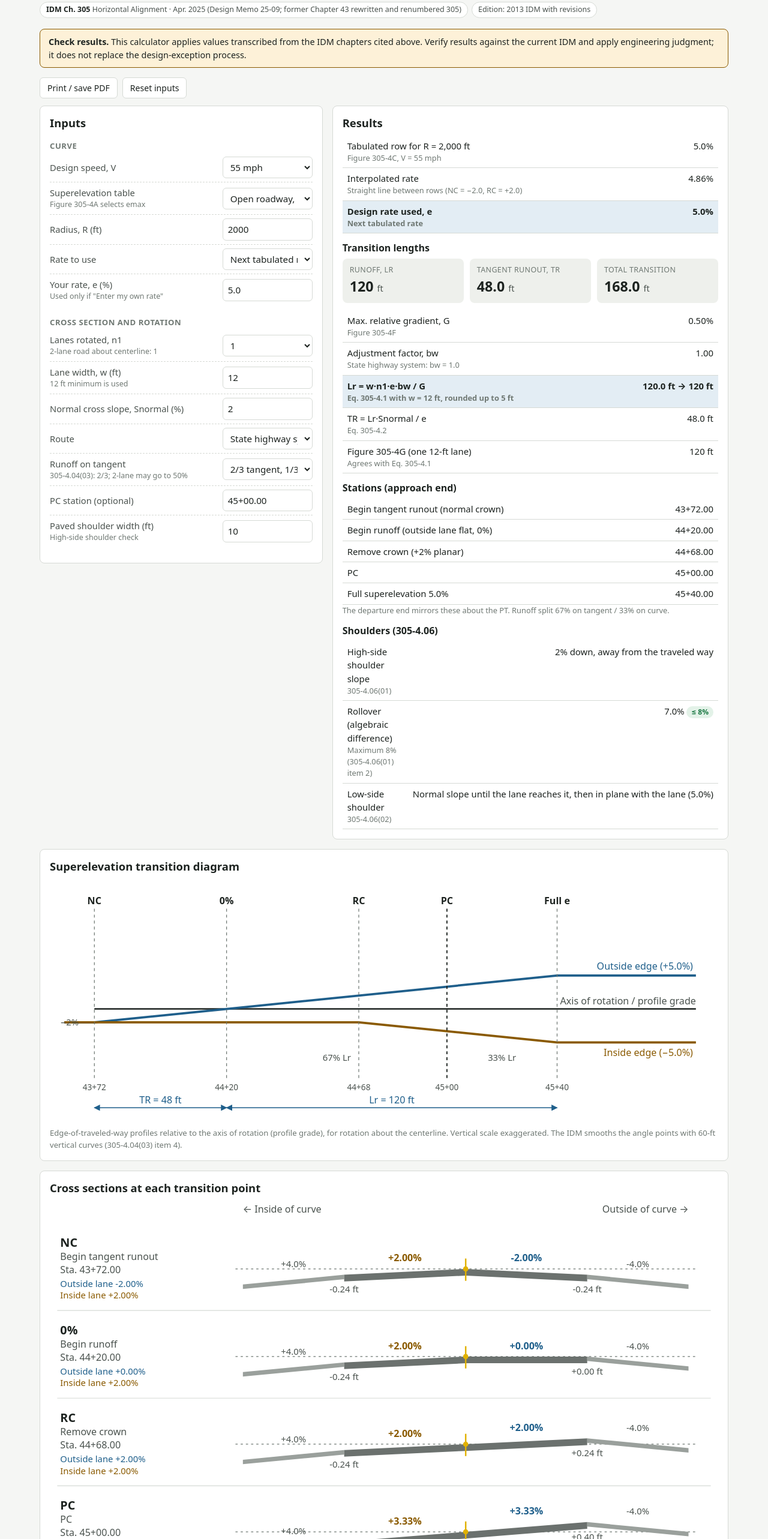
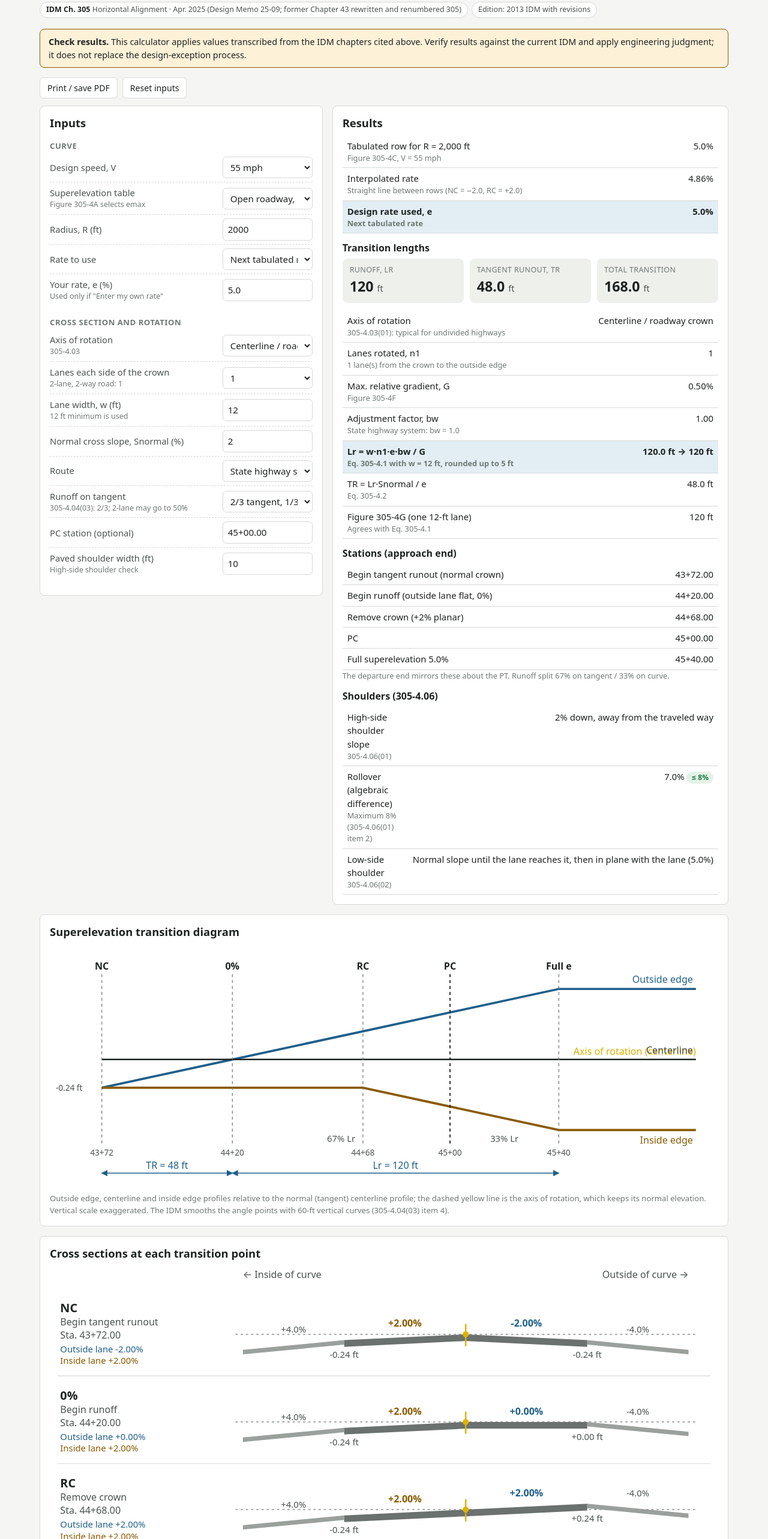
Before and after one commit to rizzocalvin/INDOT-Calcs, a plain HTML site: page alignment/superelevation.html in a window 1280 px wide. Shown: the part 235-2800 px from the top of the page at 60% size. Drawn offline with Linux system fonts and the light colour scheme.

Commit message:
Add axis-of-rotation option to the superelevation calculator
Users can now rotate about the centerline, the inside edge, or the
outside edge of the traveled way (IDM 305-4.03). Edge rotation uses
n1 = all lanes in Eq. 305-4.1, so runoff and tangent runout lengthen.
The transition diagram now plots outside-edge, centerline and
inside-edge profiles against the normal centerline profile, and the
cross sections and table show centerline elevations with the axis
held at its normal-crown elevation. Adds IDM guidance on axis choice
for divided highways. bw now uses the last Figure 305-4F factor for
more than 3.5 lanes rotated.

Co-Authored-By: Claude Opus 5.5 <noreply@anthropic.com>

```diff
--- a/alignment/superelevation.html
+++ b/alignment/superelevation.html
@@ -29,8 +29,14 @@
         <div class="field"><label for="euser">Your rate, e (%)<small>Used only if "Enter my own rate"</small></label><input id="euser" type="number" step="0.1" value="5.0"></div>
       </fieldset>
       <fieldset><legend>Cross section and rotation</legend>
-        <div class="field"><label for="n1">Lanes rotated, n1<small>2-lane road about centerline: 1</small></label>
-          <select id="n1"><option>1</option><option>1.5</option><option>2</option><option>2.5</option><option>3</option><option>3.5</option></select></div>
+        <div class="field"><label for="axis">Axis of rotation<small>305-4.03</small></label>
+          <select id="axis">
+            <option value="cl" selected>Centerline / roadway crown</option>
+            <option value="in">Inside edge of traveled way</option>
+            <option value="out">Outside edge of traveled way</option>
+          </select></div>
+        <div class="field"><label for="nl">Lanes each side of the crown<small>2-lane, 2-way road: 1</small></label>
+          <select id="nl"><option selected>1</option><option>2</option><option>3</option></select></div>
         <div class="field"><label for="w">Lane width, w (ft)<small>12 ft minimum is used</small></label><input id="w" type="number" step="0.5" value="12"></div>
         <div class="field"><label for="sn">Normal cross slope, Snormal (%)</label><input id="sn" type="number" step="0.1" value="2"></div>
         <div class="field"><label for="sys">Route</label>
@@ -50,13 +56,13 @@
   <section class="card diagram">
     <h2>Superelevation transition diagram</h2>
     <svg id="dia" aria-label="Superelevation transition diagram"></svg>
-    <div class="cap">Edge-of-traveled-way profiles relative to the axis of rotation (profile grade), for rotation about the centerline. Vertical scale exaggerated. The IDM smooths the angle points with 60-ft vertical curves (305-4.04(03) item 4).</div>
+    <div class="cap">Outside edge, centerline and inside edge profiles relative to the normal (tangent) centerline profile; the dashed yellow line is the axis of rotation, which keeps its normal elevation. Vertical scale exaggerated. The IDM smooths the angle points with 60-ft vertical curves (305-4.04(03) item 4).</div>
   </section>
 
   <section class="card diagram">
     <h2>Cross sections at each transition point</h2>
     <svg id="xs" aria-label="Superelevation cross sections at transition points"></svg>
-    <div class="cap">Sections rotated about the centerline (profile grade, yellow dot), drawn with the inside of the curve on the left regardless of curve direction. Slopes are positive when the surface falls toward the inside of the curve. Vertical scale exaggerated.</div>
+    <div class="cap">Sections rotated about the selected axis (yellow marker), drawn with the inside of the curve on the left regardless of curve direction. The dashed line is the normal (tangent) centerline profile. Slopes are positive when the surface falls toward the inside of the curve. Vertical scale exaggerated.</div>
     <div id="xsTable" style="margin-top:12px"></div>
   </section>
 
@@ -65,6 +71,10 @@
     <h3>Design superelevation rate (305-4.01, 305-4.02)</h3>
     <p>Open-roadway conditions (V ≥ 50 mph, rural and high-speed urban) use AASHTO Method 5 and Figures 305-4B/C/D for emax = 4, 6 or 8%. Low-speed urban streets (V ≤ 45 mph, except interchange ramps) use AASHTO Method 2 and Figure 305-4E. Each table lists the minimum radius for each rate; for a radius between rows the next higher rate is the conservative choice, or interpolate (the IDM examples 305-4.1 to 4.3 interpolate in Figure 305-4E). NC = normal crown (−2.0%); RC = remove adverse crown (+2.0%, planar at the normal cross slope).</p>
     <p>Consider a design speed 5 mph higher (grade 3 to 5%) or 10 mph higher (grade over 5%) for the minimum radius at the bottom of a downgrade, and up to 10 mph higher at the end of a long tangent (305-4.01(03)).</p>
+    <h3>Axis of rotation (305-4.03)</h3>
+    <p>Undivided highways are generally rotated about the centerline or roadway crown, which gives the least elevation difference between the pavement edges and their normal profiles. Rotating about the inside or outside edge of the traveled way is acceptable to meet field conditions such as curb drainage or roadside development. On a two-lane road with an auxiliary lane, rotate about the centerline of the two through lanes.</p>
+    <p>When rotating about an edge, the whole traveled way rotates as a plane once the adverse crown is removed, so n1 in Equation 305-4.1 is the total number of lanes (twice the lanes on each side), and the runoff and tangent runout are correspondingly longer. The page keeps the axis at its normal-crown elevation; the centerline rises (inside-edge rotation) or drops (outside-edge rotation) relative to its normal profile.</p>
+    <p>Divided highways (305-4.03(02)): medians under 15 ft rotate about the centerline of the whole section; medians 15 to 60 ft rotate each roadway about its median edge; medians of 60 ft or more may use the centerline or crown of each roadway or the median edge; with concrete median barrier, rotate about the barrier edges. For a one-way roadway crowned at its own centerline and rotated about the median edge, use "inside edge" for the roadway on the inside of the curve and "outside edge" for the roadway on the outside. Where the cross slope is not constant across the lanes (e.g., a crowned section rotated about the median edge), Equation 305-4.1 can overstate the runoff and the IDM calls for incremental calculations (305-4.04(01) item 2; Equation 305-4.3 for tangent runout).</p>
     <h3>Superelevation runoff (305-4.04(01))</h3>
     <div class="eq">Lr = (w · n1 · e · bw) / G &nbsp;&nbsp; (Equation 305-4.1), rounded up to the next 5 ft</div>
     <ul>
@@ -96,7 +106,10 @@
 
   function compute() {
     var V = U.num("V"), kind = U.str("kind"), R = U.num("R"), choice = U.str("echoice");
-    var n1 = Number(U.str("n1")), w = U.num("w"), sn = U.num("sn"), state = U.str("sys") === "state";
+    var axis = U.str("axis"), nl = Number(U.str("nl")) || 1;
+    // lanes between the axis and the farthest edge, rotated as a plane (Eq. 305-4.1 n1)
+    var n1 = axis === "cl" ? nl : 2 * nl;
+    var w = U.num("w"), sn = U.num("sn"), state = U.str("sys") === "state";
     var dist = Number(U.str("dist")), pc = C.parseStation(U.str("pc")), shw = U.num("shw");
     var t = C.superTable(kind), out = "";
     var de = C.designE(kind, V, R);
@@ -140,7 +153,10 @@
     var tblAdj = tbl !== null ? tbl * Math.max(12, w) / 12 * n1 * bw : null;
     out += "<h3 style='margin-top:14px'>Transition lengths</h3>";
     out += U.stats([["Runoff, Lr", U.fmt(Lr, 0), "ft"], ["Tangent runout, TR", U.fmt(TR, 1), "ft"], ["Total transition", U.fmt(Lr + TR, 1), "ft"]]);
+    var axisTxt = { cl: "Centerline / roadway crown", "in": "Inside edge of traveled way", out: "Outside edge of traveled way" }[axis];
     var r2 = [
+      ["Axis of rotation", axisTxt, axis === "cl" ? "305-4.03(01): typical for undivided highways" : "305-4.03(01): acceptable to meet field conditions (e.g., curb drainage, roadside development)"],
+      ["Lanes rotated, n1", String(n1), axis === "cl" ? nl + " lane(s) from the crown to the outside edge" : "All " + n1 + " lanes rotate as a plane about the " + (axis === "in" ? "inside" : "outside") + " edge"],
       ["Max. relative gradient, G", G.toFixed(2) + "%", "Figure 305-4F"],
       ["Adjustment factor, bw", bw.toFixed(2), state ? "State highway system: bw = 1.0" : "Figure 305-4F, off-system / restricted"],
       ["Lr = w·n1·e·bw / G", U.fmt(ro.raw, 1) + " ft → " + Lr + " ft", "Eq. 305-4.1 with w = " + ro.w + " ft, rounded up to 5 ft", "gov"],
@@ -176,13 +192,31 @@
       ]);
     }
     U.$("results").innerHTML = out;
-    draw({ e: e, sn: sn, Lr: Lr, TR: TR, dist: dist, w: Math.max(12, w) * n1, pc: pc, lw: isFinite(w) && w > 0 ? w : 12, nl: Math.max(1, Math.round(n1)), shw: isFinite(shw) ? shw : 0 });
+    if (axis !== "cl") out += U.msg("info", "Rotating about the " + (axis === "in" ? "inside" : "outside") + " edge doubles the rotated width, so Lr and TR are longer than for centerline rotation, and the centerline profile " + (axis === "in" ? "rises above" : "drops below") + " the profile grade through the transition. Edge and centerline elevations are shown below relative to the normal (tangent) centerline profile.");
+    draw({ e: e, sn: sn, Lr: Lr, TR: TR, dist: dist, pc: pc, lw: isFinite(w) && w > 0 ? w : 12, nl: nl, axis: axis, shw: isFinite(shw) ? shw : 0 });
   }
 
   /*
-   * Cross sections at each transition point, rotation about the centerline.
+   * Cross sections at each transition point.
    * Slope convention: + = falls toward the inside of the curve.
+   * Elevations (ft) are relative to the normal (tangent) centerline profile.
+   * The axis of rotation keeps its normal-crown elevation throughout:
+   *   centerline: 0; inside or outside edge: -Snormal x (lanes x width).
    */
+  function elevs(so, si, p) {
+    var Wl = p.lw * p.nl;
+    var b = { cl: 0, out: so * Wl / 100, "in": -si * Wl / 100 };
+    var fixEdge = -p.sn * Wl / 100;
+    var shift = p.axis === "in" ? fixEdge - b["in"] : p.axis === "out" ? fixEdge - b.out : 0;
+    return { cl: b.cl + shift, out: b.out + shift, "in": b["in"] + shift };
+  }
+  function slopeOutAt(d, p) {
+    if (d <= 0) return -p.sn;
+    if (d <= p.TR) return -p.sn + p.sn * d / p.TR;
+    if (d <= p.TR + p.Lr) return p.e * (d - p.TR) / p.Lr;
+    return p.e;
+  }
+
   function sectionPoints(p) {
     var Wl = p.lw * p.nl;
     var pts = [
@@ -208,8 +242,8 @@
         q.shi = Math.max(shNormal, q.si);
       }
       q.roll = q.sho === null ? null : q.so - q.sho;
-      q.eOut = q.so * Wl / 100;
-      q.eIn = -q.si * Wl / 100;
+      var ev = elevs(q.so, q.si, p);
+      q.eCL = ev.cl; q.eOut = ev.out; q.eIn = ev["in"];
       q.eShOut = q.sho === null ? q.eOut : q.eOut + q.sho * p.shw / 100;
       q.eShIn = q.shi === null ? q.eIn : q.eIn - q.shi * p.shw / 100;
       if (isFinite(p.pc)) q.sta = p.pc - p.dist * p.Lr - p.TR + q.d;
@@ -234,7 +268,8 @@
     var Wl = p.lw * p.nl, half = Wl + p.shw;
     var cx = 560, sx = (W - cx - 40) / Math.max(half, 1) ;
     var maxRel = 0;
-    pts.forEach(function (q) { maxRel = Math.max(maxRel, Math.abs(q.eShOut), Math.abs(q.eShIn), Math.abs(q.eOut), Math.abs(q.eIn)); });
+    pts.forEach(function (q) { maxRel = Math.max(maxRel, Math.abs(q.eShOut), Math.abs(q.eShIn), Math.abs(q.eOut), Math.abs(q.eIn), Math.abs(q.eCL)); });
+    var axOff = p.axis === "in" ? -Wl : p.axis === "out" ? Wl : 0;
     var vs = Math.min(40, 36 / Math.max(maxRel, 0.3)); // px per ft (vertical exaggeration)
     U.text(svg, cx - half * sx, 16, "← Inside of curve", { size: 12 });
     U.text(svg, cx + half * sx, 16, "Outside of curve →", { anchor: "end", size: 12 });
@@ -255,18 +290,24 @@
         U.el(svg, "polygon", { points: [X(-Wl), Y(q.eIn), X(-half), Y(q.eShIn), X(-half), Y(q.eShIn) + 6, X(-Wl), Y(q.eIn) + 6].join(" "), fill: "var(--road-2)" });
       }
       // lanes: outside half and inside half (planar within each half)
-      U.el(svg, "polygon", { points: [X(0), Y(0), X(Wl), Y(q.eOut), X(Wl), Y(q.eOut) + 9, X(0), Y(0) + 9].join(" "), fill: "var(--road)" });
-      U.el(svg, "polygon", { points: [X(-Wl), Y(q.eIn), X(0), Y(0), X(0), Y(0) + 9, X(-Wl), Y(q.eIn) + 9].join(" "), fill: "var(--road)" });
+      var yc = Y(q.eCL);
+      U.el(svg, "polygon", { points: [X(0), yc, X(Wl), Y(q.eOut), X(Wl), Y(q.eOut) + 9, X(0), yc + 9].join(" "), fill: "var(--road)" });
+      U.el(svg, "polygon", { points: [X(-Wl), Y(q.eIn), X(0), yc, X(0), yc + 9, X(-Wl), Y(q.eIn) + 9].join(" "), fill: "var(--road)" });
       for (var k = 1; k < p.nl; k++) {
-        U.line(svg, X(k * p.lw), Y(q.eOut * k / p.nl) - 1, X(k * p.lw), Y(q.eOut * k / p.nl) + 4, "var(--surface)", 2);
-        U.line(svg, X(-k * p.lw), Y(q.eIn * k / p.nl) - 1, X(-k * p.lw), Y(q.eIn * k / p.nl) + 4, "var(--surface)", 2);
+        var yo = q.eCL + (q.eOut - q.eCL) * k / p.nl, yi = q.eCL + (q.eIn - q.eCL) * k / p.nl;
+        U.line(svg, X(k * p.lw), Y(yo) - 1, X(k * p.lw), Y(yo) + 4, "var(--surface)", 2);
+        U.line(svg, X(-k * p.lw), Y(yi) - 1, X(-k * p.lw), Y(yi) + 4, "var(--surface)", 2);
       }
-      // axis of rotation
-      U.line(svg, X(0), Y(0) - 14, X(0), Y(0) + 16, "var(--mark)", 2);
-      U.el(svg, "circle", { cx: X(0), cy: Y(0), r: 3.5, fill: "var(--mark)" });
+      // centerline tick
+      U.line(svg, X(0), yc - 6, X(0), yc + 12, "var(--ink-3)", 1.5);
+      // axis of rotation (holds its normal-crown elevation)
+      var ya = axOff === 0 ? yc : Y(axOff < 0 ? q.eIn : q.eOut);
+      U.line(svg, X(axOff), ya - 14, X(axOff), ya + 16, "var(--mark)", 2);
+      U.el(svg, "circle", { cx: X(axOff), cy: ya, r: 4, fill: "var(--mark)" });
       // slope labels
-      U.text(svg, X(Wl / 2), Math.min(Y(0), Y(q.eOut)) - 10, (q.so >= 0 ? "+" : "") + q.so.toFixed(2) + "%", { anchor: "middle", size: 12, fill: "var(--accent)", cls: "t-strong" });
-      U.text(svg, X(-Wl / 2), Math.min(Y(0), Y(q.eIn)) - 10, (q.si >= 0 ? "+" : "") + q.si.toFixed(2) + "%", { anchor: "middle", size: 12, fill: "var(--warn)", cls: "t-strong" });
+      U.text(svg, X(Wl / 2), Math.min(yc, Y(q.eOut)) - 10, (q.so >= 0 ? "+" : "") + q.so.toFixed(2) + "%", { anchor: "middle", size: 12, fill: "var(--accent)", cls: "t-strong" });
+      U.text(svg, X(-Wl / 2), Math.min(yc, Y(q.eIn)) - 10, (q.si >= 0 ? "+" : "") + q.si.toFixed(2) + "%", { anchor: "middle", size: 12, fill: "var(--warn)", cls: "t-strong" });
+      if (p.axis !== "cl") U.text(svg, X(0), yc + 26, "CL " + (q.eCL >= 0 ? "+" : "") + q.eCL.toFixed(2) + " ft", { anchor: "middle", size: 11 });
       if (p.shw > 0 && q.sho !== null) {
         U.text(svg, X(Wl + p.shw / 2), Math.min(Y(q.eOut), Y(q.eShOut)) - 10, (q.sho >= 0 ? "+" : "") + q.sho.toFixed(1) + "%", { anchor: "middle", size: 11, fill: q.roll > 8 + 1e-9 ? "var(--fail)" : "var(--ink-2)" });
         U.text(svg, X(-Wl - p.shw / 2), Math.min(Y(q.eIn), Y(q.eShIn)) - 10, (q.shi >= 0 ? "+" : "") + q.shi.toFixed(1) + "%", { anchor: "middle", size: 11 });
@@ -277,10 +318,12 @@
     });
     var rows = pts.map(function (q) {
       var roll = q.roll === null ? "--" : U.fmt(q.roll, 1) + "%" + (q.roll > 8 + 1e-9 ? ' <span class="badge fail">&gt; 8%</span>' : "");
-      return { cls: q.tag === "PC" ? "gov" : "", cells: [q.tag + " — " + q.name, q.sta !== undefined ? C.formatStation(q.sta) : "--", slopeTxt(q.so), slopeTxt(q.si), (q.eOut >= 0 ? "+" : "") + q.eOut.toFixed(3), (q.eIn >= 0 ? "+" : "") + q.eIn.toFixed(3), p.shw > 0 ? slopeTxt(q.sho) : "--", roll] };
+      var sg = function (v) { return (v >= 0 ? "+" : "") + v.toFixed(3); };
+      return { cls: q.tag === "PC" ? "gov" : "", cells: [q.tag + " — " + q.name, q.sta !== undefined ? C.formatStation(q.sta) : "--", slopeTxt(q.so), slopeTxt(q.si), sg(q.eOut), sg(q.eCL), sg(q.eIn), p.shw > 0 ? slopeTxt(q.sho) : "--", roll] };
     });
-    box.innerHTML = U.table(["Point", "Station", "Outside lanes", "Inside lanes", "Outside edge (ft)", "Inside edge (ft)", "High-side shoulder", "Rollover"], rows, 4) +
-      '<p class="cap" style="font-size:.82rem;color:var(--ink-3);margin-top:8px">Edge elevations are relative to the profile grade at the centerline (axis of rotation) for ' + p.nl + " lane(s) of " + p.lw + " ft each side" + (p.shw > 0 ? "; shoulders " + p.shw + " ft" : "") + ". " +
+    var axisWord = p.axis === "cl" ? "the centerline" : p.axis === "in" ? "the inside edge of traveled way" : "the outside edge of traveled way";
+    box.innerHTML = U.table(["Point", "Station", "Outside lanes", "Inside lanes", "Outside edge (ft)", "Centerline (ft)", "Inside edge (ft)", "High-side shoulder", "Rollover"], rows, 4) +
+      '<p class="cap" style="font-size:.82rem;color:var(--ink-3);margin-top:8px">Rotation about ' + axisWord + " (yellow marker). Elevations are relative to the normal (tangent) centerline profile, for " + p.nl + " lane(s) of " + p.lw + " ft each side" + (p.shw > 0 ? "; shoulders " + p.shw + " ft" : "") + ". " +
       (p.shw > 4 ? "Wide high-side shoulders are shown at the normal 4% slope until full superelevation, where the 305-4.06(01) rule applies; how the shoulder transitions between those points is a design choice, but rollover must not exceed 8%. The low-side shoulder keeps its normal slope until the lane reaches it, then stays in plane with the lane (305-4.06(02))." : p.shw > 0 ? "Shoulders 4 ft or narrower stay in the same plane as the adjacent lane (305-4.06)." : "") + "</p>";
   }
 
@@ -289,24 +332,38 @@
     var W = 900, H = 330, svg = U.svg("dia", W, H);
     U.defs(svg);
     if (!p) { U.text(svg, W / 2, H / 2, "No superelevation transition", { anchor: "middle", size: 16 }); return; }
-    var total = p.TR + p.Lr * 1.0 + 0.25 * p.Lr;
-    var x0 = 60, x1 = W - 30, sc = (x1 - x0) / (p.TR + p.Lr + 0.3 * (p.TR + p.Lr));
-    var yAxis = 175, vs = 9; // px per % slope
+    var x0 = 70, x1 = W - 30, sc = (x1 - x0) / ((p.TR + p.Lr) * 1.3);
     var X = function (d) { return x0 + d * sc; };
     var dTR = 0, dRun = p.TR, dRC = p.TR + p.Lr * p.sn / p.e, dFull = p.TR + p.Lr, dEnd = (p.TR + p.Lr) * 1.3;
     var dPC = p.TR + p.dist * p.Lr;
-    // gridlines
-    U.line(svg, X(0), yAxis, X(dEnd), yAxis, "var(--ink)", 2);
-    U.text(svg, X(dEnd), yAxis - 6, "Axis of rotation / profile grade", { anchor: "end", size: 12 });
-    // outside edge: -sn at 0 -> 0 at dRun -> +e at dFull
-    var oy = function (s) { return yAxis - s * vs; };
-    var outside = [[X(-0.05 * dEnd), oy(-p.sn)], [X(dTR), oy(-p.sn)], [X(dRun), oy(0)], [X(dFull), oy(p.e)], [X(dEnd), oy(p.e)]];
-    var inside = [[X(-0.05 * dEnd), oy(-p.sn)], [X(dRC), oy(-p.sn)], [X(dFull), oy(-p.e)], [X(dEnd), oy(-p.e)]];
-    outside[0][0] = Math.max(outside[0][0], 10); inside[0][0] = Math.max(inside[0][0], 10);
-    U.path(svg, "M" + outside.map(function (q) { return q.join(","); }).join(" L"), "var(--accent)", 3);
-    U.path(svg, "M" + inside.map(function (q) { return q.join(","); }).join(" L"), "var(--warn)", 3);
-    U.text(svg, X(dEnd) - 4, oy(p.e) - 8, "Outside edge (+" + p.e.toFixed(1) + "%)", { anchor: "end", size: 12, fill: "var(--accent)" });
-    U.text(svg, X(dEnd) - 4, oy(-p.e) + 18, "Inside edge (−" + p.e.toFixed(1) + "%)", { anchor: "end", size: 12, fill: "var(--warn)" });
+    // edge and centerline profiles relative to the normal centerline profile (piecewise linear between key points)
+    var keys = [0, dRun, Math.min(dRC, dFull), dFull, dEnd].sort(function (a, b) { return a - b; });
+    var prof = keys.map(function (d) { var so = slopeOutAt(d, p); var ev = elevs(so, Math.max(p.sn, so), p); return { d: d, ev: ev }; });
+    var all = []; prof.forEach(function (q) { all.push(q.ev.cl, q.ev.out, q.ev["in"]); });
+    var hi = Math.max.apply(null, all), lo = Math.min.apply(null, all);
+    var yTop = 60, yBot = H - 80, vs = (yBot - yTop) / Math.max(hi - lo, 0.1);
+    var Yv = function (el) { return yTop + (hi - el) * vs; };
+    var Wl = p.lw * p.nl;
+    // axis of rotation line (holds its normal elevation)
+    var axEl = p.axis === "cl" ? 0 : -p.sn * Wl / 100;
+    U.line(svg, X(0), Yv(axEl), X(dEnd), Yv(axEl), "var(--mark)", 1.5, "8 5");
+    U.text(svg, X(dEnd), Yv(axEl) - 6, "Axis of rotation (" + (p.axis === "cl" ? "centerline" : p.axis === "in" ? "inside edge" : "outside edge") + ")", { anchor: "end", size: 12, fill: "var(--mark)" });
+    if (p.axis !== "cl") {
+      U.line(svg, X(0), Yv(0), X(dEnd), Yv(0), "var(--ink-3)", 1, "2 4");
+      U.text(svg, X(0) - 6, Yv(0) + 4, "Normal CL", { anchor: "end", size: 10 });
+    }
+    function line(key, col, w) {
+      var d = "M" + prof.map(function (q) { return X(q.d).toFixed(1) + "," + Yv(q.ev[key]).toFixed(1); }).join(" L");
+      U.path(svg, d, col, w);
+    }
+    line("out", "var(--accent)", 3);
+    line("in", "var(--warn)", 3);
+    line("cl", "var(--ink)", 2);
+    var last = prof[prof.length - 1].ev;
+    U.text(svg, X(dEnd) - 4, Yv(last.out) - 8, "Outside edge", { anchor: "end", size: 12, fill: "var(--accent)" });
+    U.text(svg, X(dEnd) - 4, Yv(last["in"]) + 18, "Inside edge", { anchor: "end", size: 12, fill: "var(--warn)" });
+    U.text(svg, X(dEnd) - 4, Yv(last.cl) + (Math.abs(last.cl - last.out) < 0.15 ? 18 : -8), "Centerline", { anchor: "end", size: 12 });
+    U.text(svg, 8, Yv(prof[0].ev.out) + 4, U.fmt(prof[0].ev.out, 2) + " ft", { size: 10 });
     [[dTR, "NC"], [dRun, "0%"], [dRC, "RC"], [dPC, "PC"], [dFull, "Full e"]].forEach(function (k) {
       U.line(svg, X(k[0]), 40, X(k[0]), H - 60, k[1] === "PC" ? "var(--ink)" : "var(--ink-3)", k[1] === "PC" ? 1.5 : 1, "4 4");
       U.text(svg, X(k[0]), 34, k[1], { anchor: "middle", size: 12, cls: "t-strong" });
@@ -314,9 +371,8 @@
     });
     U.dim(svg, X(dTR), H - 22, X(dRun), H - 22, "TR = " + U.fmt(p.TR, 0) + " ft", { dy: -6 });
     U.dim(svg, X(dRun), H - 22, X(dFull), H - 22, "Lr = " + p.Lr + " ft", { dy: -6 });
-    U.text(svg, X((dRun + dPC) / 2), yAxis + 70, Math.round(p.dist * 100) + "% Lr", { anchor: "middle", size: 11 });
-    U.text(svg, X((dPC + dFull) / 2), yAxis + 70, Math.round((1 - p.dist) * 100) + "% Lr", { anchor: "middle", size: 11 });
-    U.text(svg, 14, oy(-p.sn) + 4, "−" + p.sn + "%", { size: 11 });
+    U.text(svg, X((dRun + dPC) / 2), H - 64, Math.round(p.dist * 100) + "% Lr", { anchor: "middle", size: 11 });
+    U.text(svg, X((dPC + dFull) / 2), H - 64, Math.round((1 - p.dist) * 100) + "% Lr", { anchor: "middle", size: 11 });
   }
   U.bind(compute);
 })();
--- a/js/calcs.js
+++ b/js/calcs.js
@@ -172,6 +172,7 @@
     var arr = stateSystem ? t.stateSystem : t.offSystemOrRestricted;
     var i = t.lanes.indexOf(n1);
     if (i >= 0) return arr[i];
+    if (n1 > t.lanes[t.lanes.length - 1]) return arr[arr.length - 1]; // beyond Figure 305-4F: use the last tabulated factor
     return C.interp(n1, t.lanes, arr);
   };
   // Equation 305-4.1. w in ft (min 12), e in %, G in %
```
